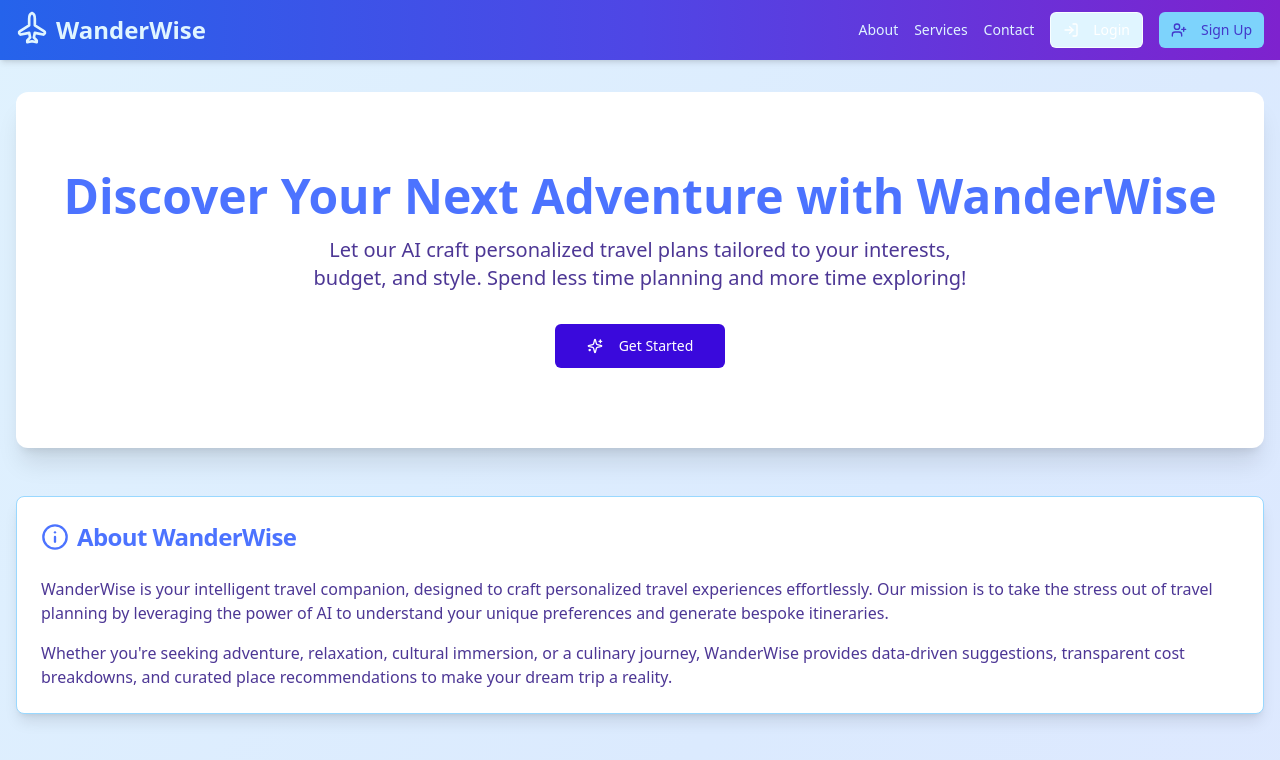
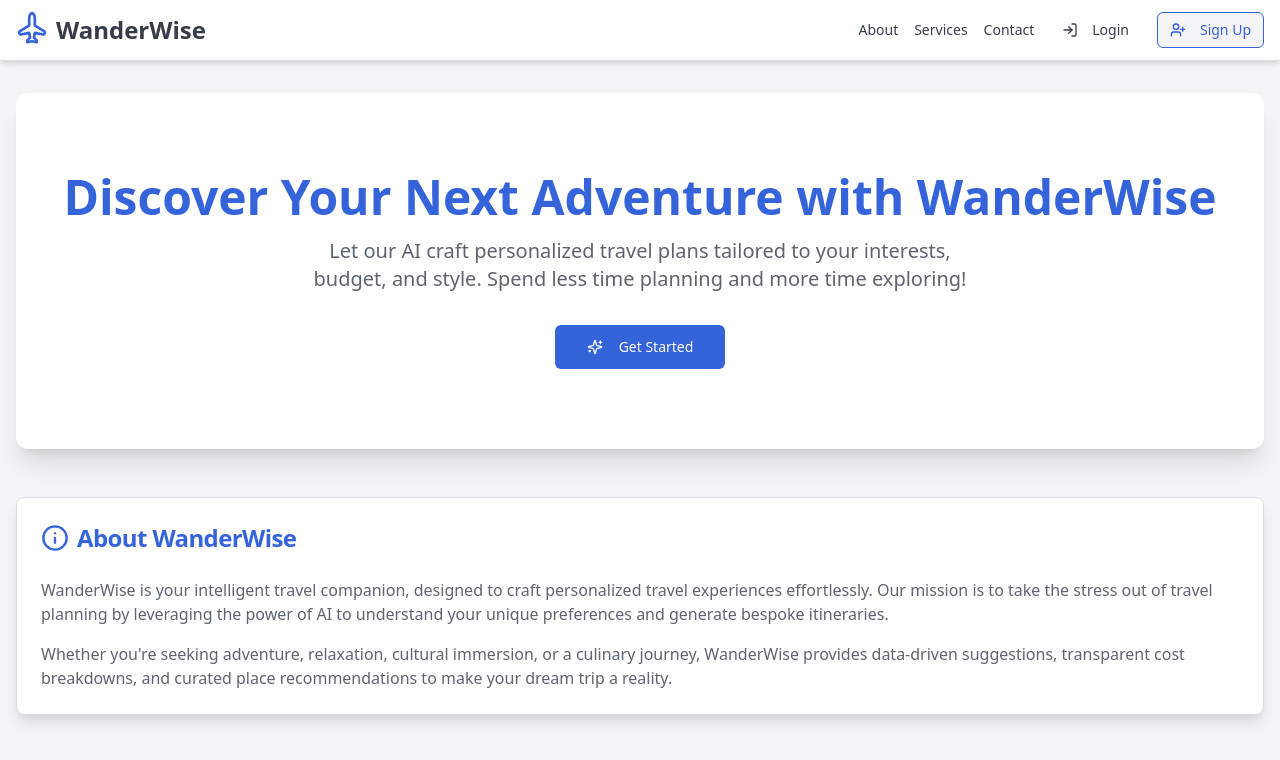
Before and after one commit to zx784/WinderWise, a Next.js app: page / in a window 1280 px wide. Shown: the top 760 px of the page. Built offline with nearby package versions, Linux system fonts and the light colour scheme; no server answers; what @genkit-ai/googleai, genkit would draw is missing.

Commit message:
I want the app style and color looks modern and use the same color of this website in this image the colors that used some how harmful for the eye

```diff
--- a/src/app/globals.css
+++ b/src/app/globals.css
@@ -5,106 +5,101 @@
 
 @layer base {
   :root {
-    /* Palette: https://colorhunt.co/palette/5409da4e71ff8dd8ffbbfbff */
-    /* Dark Purple-Blue: #5409DA */
-    /* Bright Blue: #4E71FF */
-    /* Light Blue: #8DD8FF */
-    /* Pale Cyan: #BBFBFF */
+    /* Expedia-inspired Light Theme */
+    --background: 240 8% 96%; /* Very light grey (e.g., #F5F5F7) */
+    --foreground: 220 15% 25%; /* Dark grey/almost black for text (e.g., #383D48) */
 
-    --background: 200 100% 94%; /* Pale Cyan - BBFBFF */
-    --foreground: 254 92% 25%; /* Dark Purple-Blue for text - 5409DA */
+    --card: 0 0% 100%; /* White */
+    --card-foreground: 220 15% 25%;
 
-    --card: 0 0% 100%; /* White for cards */
-    --card-foreground: 254 92% 25%; /* Dark Purple-Blue */
+    --popover: 0 0% 100%; /* White */
+    --popover-foreground: 220 15% 25%;
 
-    --popover: 0 0% 100%; /* White for popovers */
-    --popover-foreground: 254 92% 25%;
+    --primary: 223 69% 53%; /* Expedia Blue (e.g., #3662D8) */
+    --primary-foreground: 0 0% 100%; /* White text on primary */
 
-    --primary: 227 100% 65%; /* Bright Blue - 4E71FF */
-    --primary-foreground: 200 100% 94%; /* Pale Cyan for text on primary */
+    --secondary: 220 15% 90%; /* Light grey (e.g., #DFE2E7) */
+    --secondary-foreground: 220 15% 35%; /* Darker grey text for secondary (e.g., #4D5360) */
 
-    --secondary: 203 100% 77%; /* Light Blue - 8DD8FF */
-    --secondary-foreground: 227 100% 30%; /* Darker shade of Bright Blue for text on secondary */
+    --muted: 220 15% 95%; /* Even lighter grey (e.g., #F1F2F4) */
+    --muted-foreground: 220 15% 55%; /* Medium grey for muted text (e.g., #7C8290) */
 
-    --muted: 203 100% 88%; /* Lighter version of Light Blue */
-    --muted-foreground: 227 100% 45%; /* Muted Bright Blue */
+    --accent: 223 69% 53%; /* Expedia Blue for accents */
+    --accent-foreground: 0 0% 100%; /* White text on accent */
 
-    --accent: 254 92% 45%; /* Dark Purple-Blue for accents - 5409DA */
-    --accent-foreground: 0 0% 100%; /* White for text on accent */
-
-    --destructive: 0 84.2% 60.2%;
+    --destructive: 0 84.2% 60.2%; /* Standard Red */
     --destructive-foreground: 0 0% 98%;
 
-    --border: 203 100% 80%; /* Slightly darker Light Blue */
-    --input: 0 0% 100%;    /* White for input background */
-    --ring: 227 100% 65%;   /* Bright Blue for focus rings */
+    --border: 220 15% 88%; /* Subtle light grey border (e.g., #D8DCE1) */
+    --input: 0 0% 100%;    /* White input background */
+    --ring: 223 69% 53%;   /* Expedia Blue for focus rings */
 
     --radius: 0.5rem;
 
     /* Chart colors - updated to blue theme */
-    --chart-1: 227 100% 65%; /* Bright Blue */
-    --chart-2: 203 100% 77%; /* Light Blue */
-    --chart-3: 254 92% 45%; /* Dark Purple-Blue */
-    --chart-4: 215 100% 70%; /* Another shade of blue */
-    --chart-5: 190 100% 85%; /* Very Light Blue/Cyan */
+    --chart-1: 223 69% 53%; /* Primary Blue */
+    --chart-2: 223 60% 65%; /* Lighter Primary Blue */
+    --chart-3: 220 15% 50%; /* Medium Grey */
+    --chart-4: 223 50% 75%; /* Even Lighter Primary Blue */
+    --chart-5: 220 15% 70%; /* Light Grey */
 
-    /* Sidebar variables - updated to blue theme */
-    --sidebar-background: 254 92% 30%; /* Darker Purple-Blue */
-    --sidebar-foreground: 200 100% 90%; /* Light Cyan/White */
-    --sidebar-primary: 227 100% 75%;    /* Lighter Bright Blue */
-    --sidebar-primary-foreground: 254 92% 20%; /* Very Dark Purple-Blue */
-    --sidebar-accent: 227 100% 65%;     /* Bright Blue */
-    --sidebar-accent-foreground: 0 0% 100%; /* White */
-    --sidebar-border: 254 92% 40%;      /* Mid Purple-Blue */
-    --sidebar-ring: 203 100% 77%;       /* Light Blue */
+    /* Sidebar variables - updated for consistency */
+    --sidebar-background: 220 15% 18%; /* Dark Grey, similar to dark card */
+    --sidebar-foreground: 0 0% 95%;    /* Light text */
+    --sidebar-primary: 223 75% 65%;    /* Brighter Blue for dark bg */
+    --sidebar-primary-foreground: 0 0% 100%; /* White text */
+    --sidebar-accent: 223 75% 65%;     /* Brighter Blue */
+    --sidebar-accent-foreground: 0 0% 100%; /* White text */
+    --sidebar-border: 220 15% 25%;      /* Darker border */
+    --sidebar-ring: 223 75% 65%;       /* Brighter Blue */
   }
 
   .dark {
-    /* Dark Theme based on the blue palette */
-    --background: 254 92% 12%;  /* Very Dark Purple-Blue - darker version of 5409DA */
-    --foreground: 200 100% 94%; /* Pale Cyan - BBFBFF */
+    /* Expedia-inspired Dark Theme */
+    --background: 220 15% 12%;  /* Very Dark Grey (e.g., #1A1D23) */
+    --foreground: 220 10% 90%; /* Light grey/off-white text (e.g., #E0E2E7) */
 
-    --card: 254 92% 18%; /* Darker Purple-Blue for cards */
-    --card-foreground: 200 100% 94%;
+    --card: 220 15% 18%; /* Dark Grey (e.g., #262A32) */
+    --card-foreground: 220 10% 90%;
 
-    --popover: 254 92% 18%;
-    --popover-foreground: 200 100% 94%;
+    --popover: 220 15% 18%;
+    --popover-foreground: 220 10% 90%;
 
-    --primary: 227 100% 70%; /* Brighter Bright Blue - 4E71FF variant */
-    --primary-foreground: 254 92% 10%; /* Very Dark for text on primary */
+    --primary: 223 75% 65%; /* Brighter Blue for dark mode (e.g., #6488F0) */
+    --primary-foreground: 220 15% 10%; /* Dark text on primary buttons for contrast */
 
-    --secondary: 203 100% 60%; /* Muted Light Blue - 8DD8FF variant */
-    --secondary-foreground: 200 100% 94%;
+    --secondary: 220 15% 25%; /* Dark Muted Grey (e.g., #363B47) */
+    --secondary-foreground: 220 10% 75%; /* Lighter grey text (e.g., #B6BBC3) */
 
-    --muted: 254 92% 22%; /* Dark Muted Purple-Blue */
-    --muted-foreground: 203 100% 80%; /* Lighter Light Blue */
+    --muted: 220 15% 20%; /* Darker Muted Grey (e.g., #2C303A) */
+    --muted-foreground: 220 10% 60%; /* Medium-Light Grey (e.g., #8F96A3) */
 
-    --accent: 227 100% 75%; /* Lighter Bright Blue for accents */
-    --accent-foreground: 254 92% 10%; /* Very Dark for text on accent */
+    --accent: 223 75% 65%; /* Brighter Blue for accents */
+    --accent-foreground: 220 15% 10%; /* Dark text on accent */
 
-    --destructive: 0 70% 50%;
+    --destructive: 0 62.8% 50.6%; /* Darker Red */
     --destructive-foreground: 0 0% 98%;
 
-    --border: 254 92% 25%;      /* Dark Purple-Blue border */
-    --input: 254 92% 20%;       /* Slightly lighter Dark Purple-Blue for input background */
-    --ring: 227 100% 70%;       /* Brighter Bright Blue for rings */
+    --border: 220 15% 25%;      /* Dark grey border (e.g., #363B47) */
+    --input: 220 15% 16%;       /* Slightly darker input bg (e.g., #20242B) */
+    --ring: 223 75% 65%;       /* Brighter Blue for rings */
 
-    /* Chart colors for dark theme - can be same or adjusted */
-    --chart-1: 227 100% 70%;
-    --chart-2: 203 100% 60%;
-    --chart-3: 254 92% 50%;
-    --chart-4: 215 100% 75%;
-    --chart-5: 190 100% 80%;
+    /* Chart colors for dark theme */
+    --chart-1: 223 75% 65%;
+    --chart-2: 223 65% 75%;
+    --chart-3: 220 10% 60%;
+    --chart-4: 223 55% 85%;
+    --chart-5: 220 10% 45%;
 
     /* Sidebar variables for dark theme */
-    --sidebar-background: 254 92% 10%;  /* Even Darker Purple-Blue */
-    --sidebar-foreground: 200 100% 90%;
-    --sidebar-primary: 227 100% 70%;
-    --sidebar-primary-foreground: 254 92% 5%;
-    --sidebar-accent: 227 100% 75%;
-    --sidebar-accent-foreground: 254 92% 10%;
-    --sidebar-border: 254 92% 15%;
-    --sidebar-ring: 203 100% 60%;
+    --sidebar-background: 220 15% 10%;  /* Even Darker Grey */
+    --sidebar-foreground: 220 10% 90%;
+    --sidebar-primary: 223 75% 65%;
+    --sidebar-primary-foreground: 0 0% 100%;
+    --sidebar-accent: 223 75% 65%;
+    --sidebar-accent-foreground: 0 0% 100%;
+    --sidebar-border: 220 15% 15%;
+    --sidebar-ring: 223 75% 65%;
   }
 }
 
@@ -113,7 +108,6 @@
     @apply border-border;
   }
   body {
-    /* background-color will be set by Tailwind gradient in layout.tsx */
-    @apply text-foreground;
+    @apply bg-background text-foreground; /* Apply solid background color */
   }
 }
--- a/src/app/layout.tsx
+++ b/src/app/layout.tsx
@@ -28,13 +28,13 @@ export default function RootLayout({
 }>) {
   return (
     <html lang="en">
-      <body className={`${geistSans.variable} ${geistMono.variable} antialiased flex flex-col min-h-screen bg-gradient-to-br from-sky-100 via-blue-100 to-indigo-100 dark:from-slate-900 dark:via-blue-950 dark:to-indigo-950`}>
+      <body className={`${geistSans.variable} ${geistMono.variable} antialiased flex flex-col min-h-screen`}> {/* Removed gradient classes */}
         <AuthProvider> {/* Wrap with AuthProvider */}
           <Header />
           <main className="flex-grow container mx-auto px-4 py-8"> {/* Add flex-grow and container styling */}
             {children}
           </main>
-          <footer className="bg-card text-card-foreground py-6 text-center text-sm">
+          <footer className="bg-card text-card-foreground py-6 text-center text-sm border-t"> {/* Added border-t for separation */}
             <div className="container mx-auto px-4">
               <p>&copy; {new Date().getFullYear()} WanderWise. All rights reserved.</p>
               <div className="mt-2">
--- a/src/components/layout/Header.tsx
+++ b/src/components/layout/Header.tsx
@@ -35,26 +35,26 @@ export default function Header() {
   };
 
   return (
-    <header className="bg-gradient-to-r from-blue-600 via-indigo-600 to-purple-700 dark:from-blue-700 dark:via-indigo-700 dark:to-purple-800 text-primary-foreground shadow-md sticky top-0 z-50">
+    <header className="bg-card text-foreground shadow-md sticky top-0 z-50 border-b"> {/* Changed background, text color, added border */}
       <div className="container mx-auto px-4 py-3 flex items-center justify-between">
-        <Link href="/" className="flex items-center gap-2 text-2xl font-bold hover:opacity-90 transition-opacity">
-          <Plane className="h-8 w-8 transform rotate-[-45deg]" />
-          <span>WanderWise</span>
+        <Link href="/" className="flex items-center gap-2 text-2xl font-bold hover:opacity-80 transition-opacity">
+          <Plane className="h-8 w-8 transform rotate-[-45deg] text-primary" /> {/* Logo icon uses primary color */}
+          <span className="text-foreground">WanderWise</span> {/* Ensure title uses foreground color */}
         </Link>
 
         <nav className="flex items-center gap-3 md:gap-4">
-          <Link href="/about" className="text-sm hover:text-sky-200 transition-colors hidden md:inline">About</Link>
-          <Link href="/services" className="text-sm hover:text-sky-200 transition-colors hidden md:inline">Services</Link>
-          <Link href="/contact" className="text-sm hover:text-sky-200 transition-colors hidden md:inline">Contact</Link>
+          <Link href="/about" className="text-sm text-foreground hover:text-primary transition-colors hidden md:inline">About</Link>
+          <Link href="/services" className="text-sm text-foreground hover:text-primary transition-colors hidden md:inline">Services</Link>
+          <Link href="/contact" className="text-sm text-foreground hover:text-primary transition-colors hidden md:inline">Contact</Link>
 
           {currentUser ? (
             <DropdownMenu>
               <DropdownMenuTrigger asChild>
-                <Button variant="ghost" className="rounded-full h-9 w-9 p-0 hover:bg-white/20">
+                <Button variant="ghost" className="rounded-full h-9 w-9 p-0 hover:bg-accent/10">
                   {currentUser.photoURL ? (
                     <img src={currentUser.photoURL} alt="User" className="h-8 w-8 rounded-full" />
                   ) : (
-                    <UserCircle className="h-7 w-7" />
+                    <UserCircle className="h-7 w-7 text-muted-foreground hover:text-primary" />
                   )}
                   <span className="sr-only">User menu</span>
                 </Button>
@@ -76,19 +76,19 @@ export default function Header() {
                     <Library className="mr-2 h-4 w-4" /> Saved Plans
                   </Link>
                 </DropdownMenuItem>
-                <DropdownMenuItem onClick={handleLogout} className="text-red-600 dark:text-red-400 focus:text-red-700 focus:bg-red-100 dark:focus:bg-red-700/20 cursor-pointer">
+                <DropdownMenuItem onClick={handleLogout} className="text-destructive focus:bg-destructive/10 focus:text-destructive cursor-pointer">
                   <LogOut className="mr-2 h-4 w-4" /> Logout
                 </DropdownMenuItem>
               </DropdownMenuContent>
             </DropdownMenu>
           ) : (
             <>
-              <Button variant="outline" size="sm" asChild className="border-white/80 text-white hover:bg-white/10 hover:text-white">
+              <Button variant="ghost" size="sm" asChild className="text-foreground hover:text-primary hover:bg-accent/10">
                 <Link href="/auth/login">
                   <LogIn className="mr-1.5 h-4 w-4" /> Login
                 </Link>
               </Button>
-              <Button size="sm" asChild className="bg-sky-300 text-indigo-700 hover:bg-sky-200">
+              <Button variant="outline" size="sm" asChild className="text-primary border-primary hover:bg-primary hover:text-primary-foreground">
                 <Link href="/auth/signup">
                   <UserPlus className="mr-1.5 h-4 w-4" /> Sign Up
                 </Link>
```
